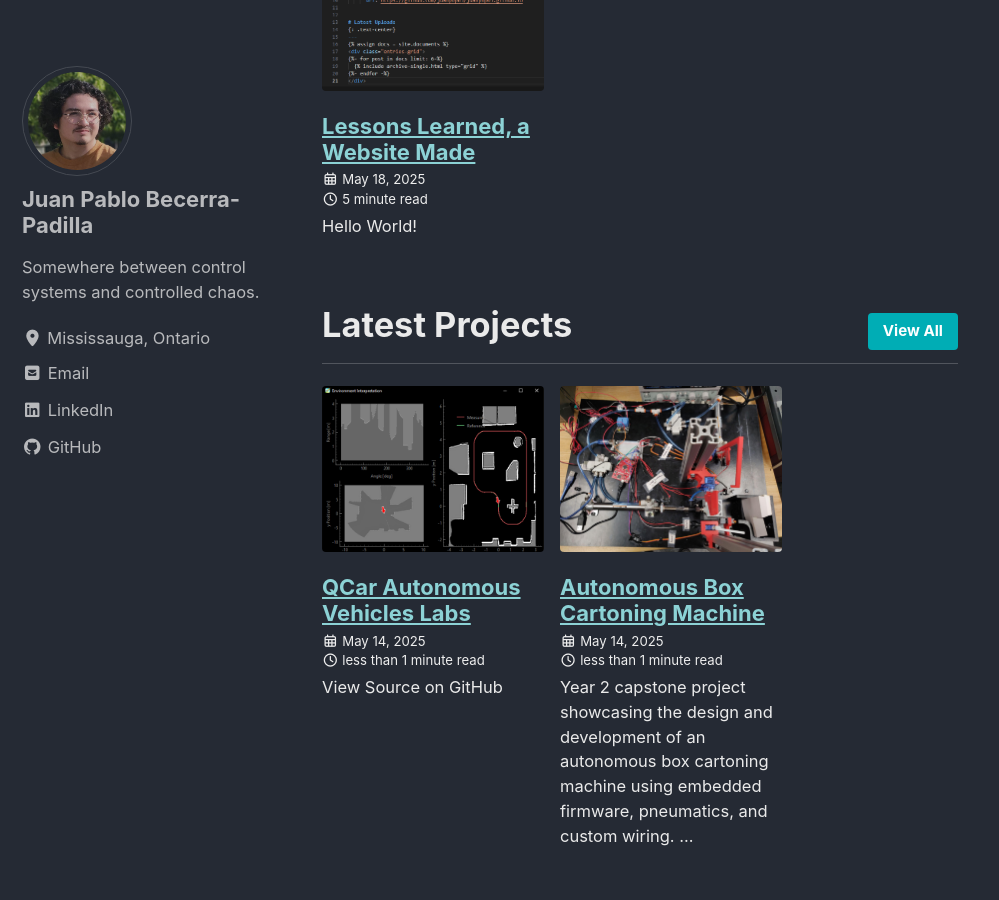
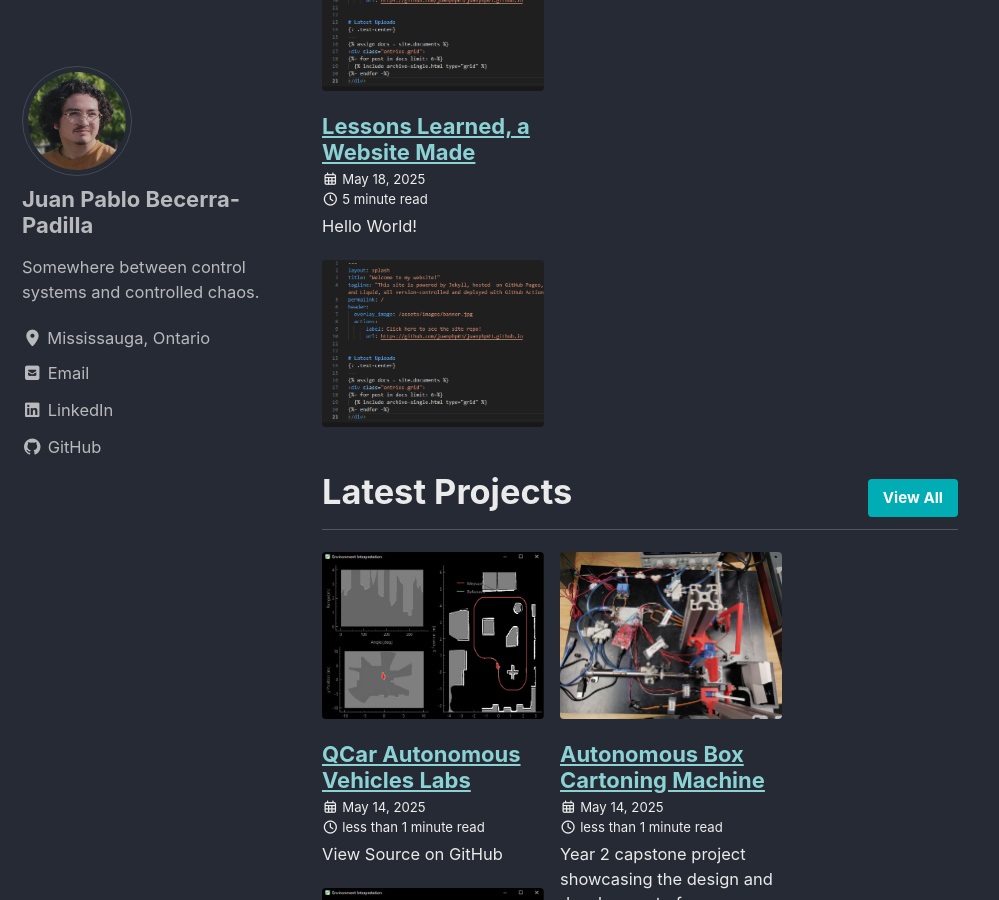
Before and after one commit to JuanPBP03/juanpbp03.github.io, a Jekyll site: the page built from index.md, in a window 1280 px wide and 900 px high, scrolled down 776 px. Shown: the whole window, without its empty margins (0-999 px from the left). Built offline with Jekyll 4.4.1, drawn with Linux system fonts in a browser that asks for light colours; cached includes are drawn as plain includes.

Commit message:
defaulted archives to show teasers for tag pages

```diff
--- a/_config.yml
+++ b/_config.yml
@@ -58,6 +58,7 @@ defaults:
     values:
       breadcrumbs: true
       title: "tag"
+      author_profile: true
   - scope:
       path: ""
       type: category
--- a/_includes/archive-single.html
+++ b/_includes/archive-single.html
@@ -26,7 +26,7 @@
     </h2>
     {% include page__meta.html type=include.type %}
     {% if post.excerpt %}<p class="archive__item-excerpt" itemprop="description">{{ post.excerpt | markdownify | strip_html | truncate: 160 }}</p>{% endif %}
-    {% if include.type == "list" and teaser %}
+    {% if include.type == 'list' or "" and teaser %}
     <div class="archive__item-teaser">
       <img src="{{ teaser | relative_url }}" alt="">
     </div>
--- a/_layouts/archive-taxonomy.html
+++ b/_layouts/archive-taxonomy.html
@@ -1,6 +1,6 @@
 ---
 layout: default
-author_profile: false
+author_profile: true
 ---
 
 {% if page.header.overlay_color or page.header.overlay_image or page.header.image %}
```
